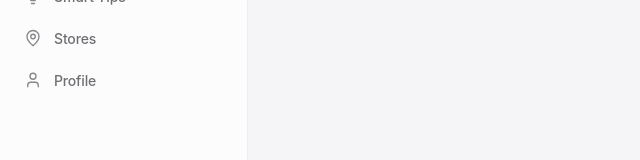
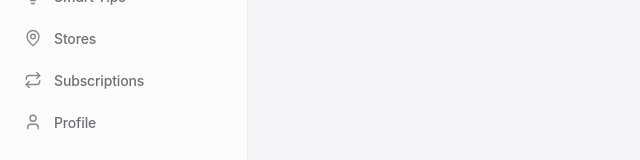
Before and after one commit to naman-sharma12345/saver-ai, a React (Vite) app in the folder frontend/: page /dashboard in a window 1280 px wide. Shown: the part 292-452 px from the top of the page, without its empty margins (0-640 px from the left). Built offline with nearby package versions, Linux system fonts and the light colour scheme; no server answers; sample sign-in values are in the browser's storage.

Commit message:
Free tier UI and subscriptions page

```diff
--- a/frontend/src/components/layout/MainLayout.tsx
+++ b/frontend/src/components/layout/MainLayout.tsx
@@ -13,6 +13,7 @@ import {
   Menu,
   X,
   ChevronRight,
+  Repeat,
 } from 'lucide-react';
 import { motion, AnimatePresence } from 'framer-motion';
 import { cn } from '../../utils/formatters';
@@ -26,6 +27,7 @@ const studentNavItems = [
   { icon: Activity, label: 'Health', path: '/health' },
   { icon: Lightbulb, label: 'Smart Tips', path: '/recommendations' },
   { icon: MapPin, label: 'Stores', path: '/stores' },
+  { icon: Repeat, label: 'Subscriptions', path: '/subscriptions' },
   { icon: User, label: 'Profile', path: '/profile' },
 ];
 
```
